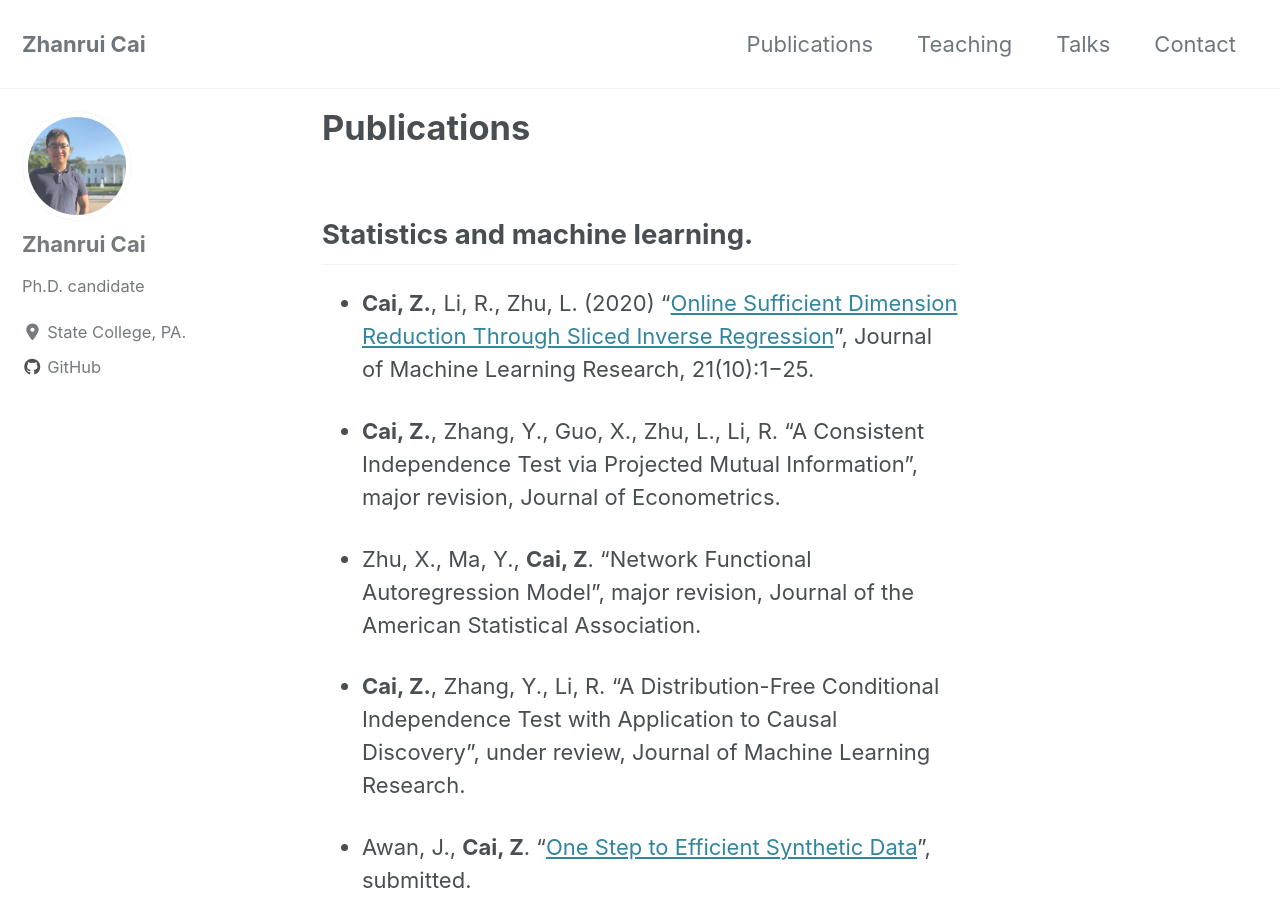
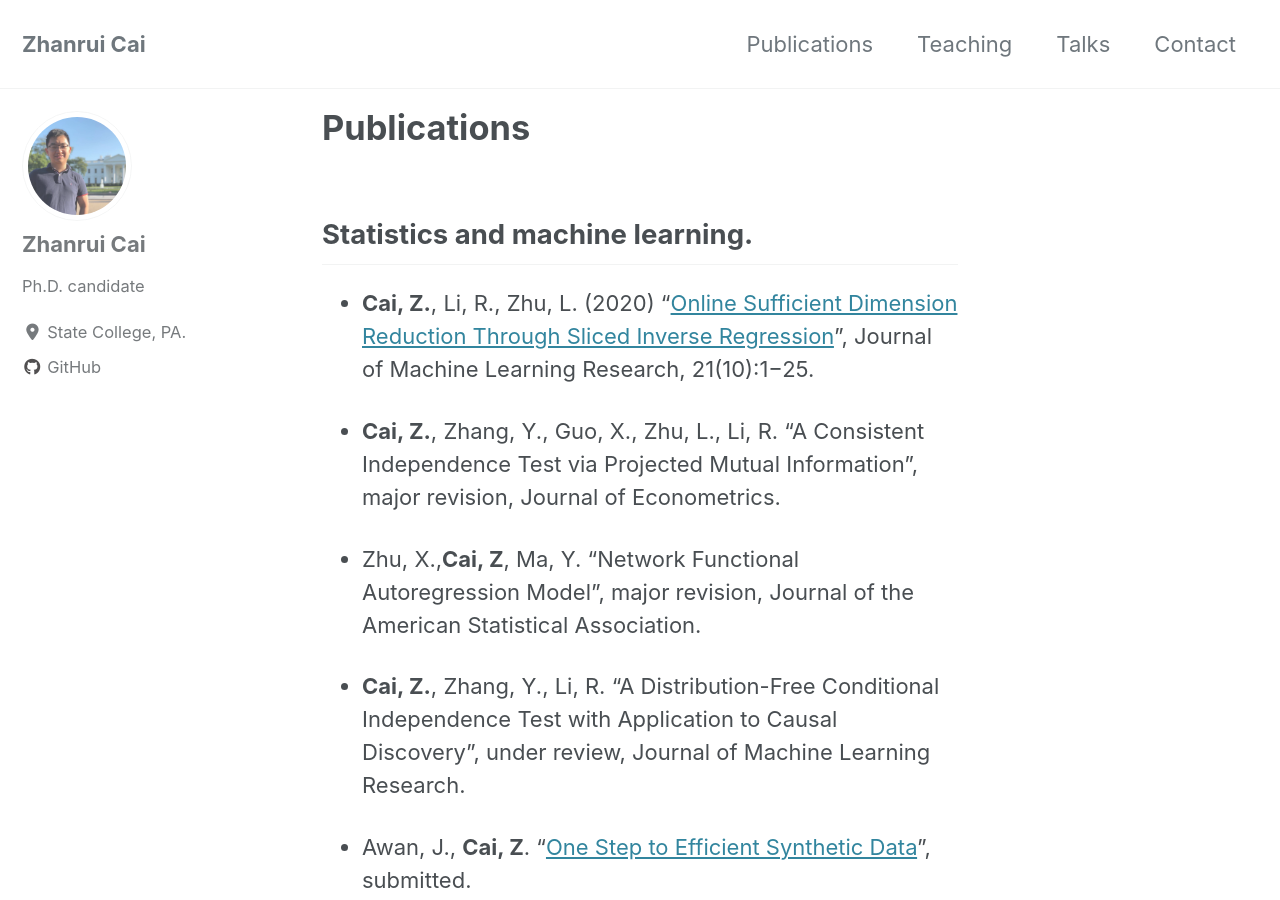
Before and after one commit to zhanruicai/zhanruicai.github.io, a Jekyll site: the page built from _pages/publication.md, in a window 1280 px wide and 900 px high. Built offline with Jekyll 4.4.1, drawn with Linux system fonts in a browser that asks for light colours; cached includes are drawn as plain includes; nearby versions of some CDN libraries.

Commit message:
new version

```diff
--- a/_pages/publication.md
+++ b/_pages/publication.md
@@ -10,7 +10,7 @@ author_profile: true
 
 - **Cai, Z.**, Zhang, Y., Guo, X., Zhu, L., Li, R. "A Consistent Independence Test via Projected Mutual Information", major revision, Journal of Econometrics.
 
-- Zhu, X., Ma, Y., **Cai, Z**. "Network Functional Autoregression Model", major revision, Journal of the American Statistical Association.
+- Zhu, X.,**Cai, Z**, Ma, Y. "Network Functional Autoregression Model", major revision, Journal of the American Statistical Association.
 
 - **Cai, Z.**, Zhang, Y., Li, R. "A Distribution-Free Conditional Independence Test with Application to Causal Discovery", under review, Journal of Machine Learning Research.
 
```
